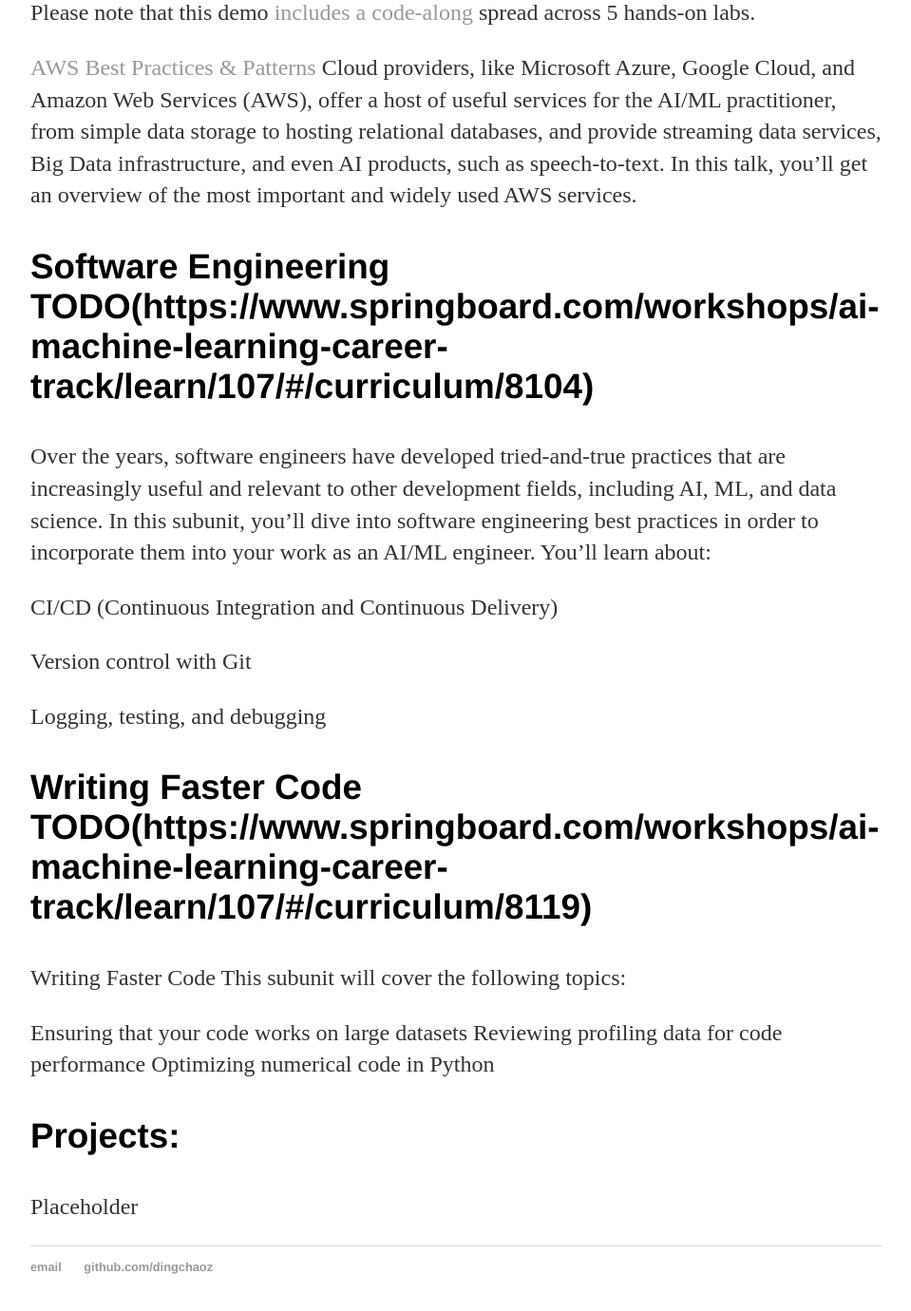
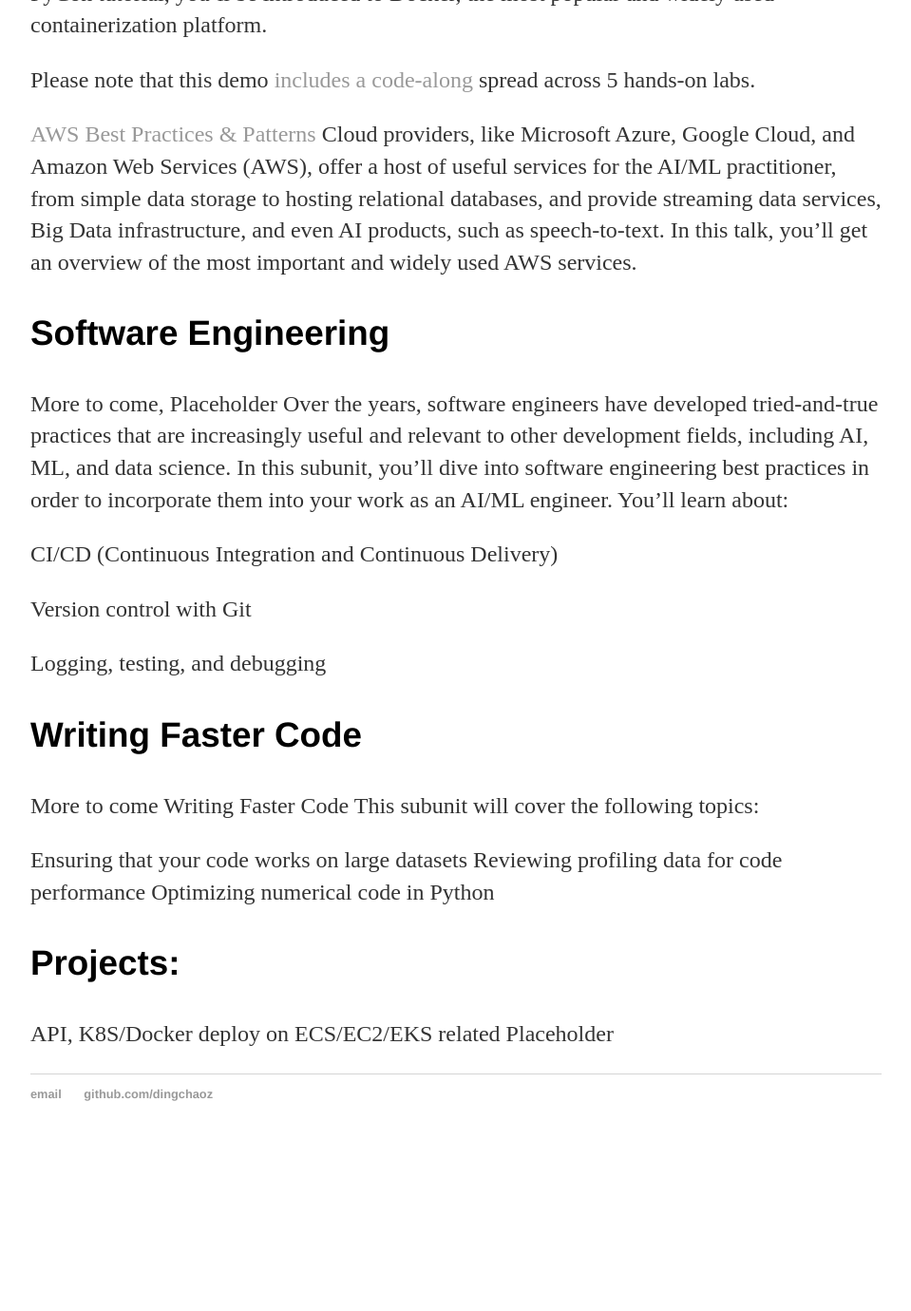
Before and after one commit to dingchaoz/dingchaoz.github.io, a Jekyll site: the page built from blog/3_month_plan.md, in a window 1280 px wide and 1400 px high, scrolled down 6833 px. Shown: the top 1380 px of the window at 95% size, without its empty margins (160-1119 px from the left). Built offline with Jekyll 4.4.1, drawn with Linux system fonts in a browser that asks for light colours; our own code applies the rules of GitHub Pages for plain Markdown files; after the commit the page ends 8054 px from its top, so only the background shows below that; some of the changed text lies outside the part shown.

Commit message:
Update 3_month_plan.md

```diff
--- a/blog/3_month_plan.md
+++ b/blog/3_month_plan.md
@@ -120,7 +120,7 @@
 
 
 ### Auto ML
-
+More to come, placeholder
 ### Deep Learning
 NLP:
    RNN/LSTM/Word Embedding/ Transfomer
@@ -155,7 +155,8 @@
 [AWS Best Practices & Patterns](https://www.youtube.com/embed/a3713oGB6Zk?showinfo=0&rel=0&controls=1&autoplay=1)
 Cloud providers, like Microsoft Azure, Google Cloud, and Amazon Web Services (AWS), offer a host of useful services for the AI/ML practitioner, from simple data storage to hosting relational databases, and provide streaming data services, Big Data infrastructure, and even AI products, such as speech-to-text. In this talk, you’ll get an overview of the most important and widely used AWS services.
 
-### Software Engineering TODO(https://www.springboard.com/workshops/ai-machine-learning-career-track/learn/107/#/curriculum/8104)
+### Software Engineering
+More to come, Placeholder
 Over the years, software engineers have developed tried-and-true practices that are increasingly useful and relevant to other development fields, including AI, ML, and data science. In this subunit, you’ll dive into software engineering best practices in order to incorporate them into your work as an AI/ML engineer. You’ll learn about:
 
 CI/CD (Continuous Integration and Continuous Delivery)
@@ -164,7 +165,8 @@
 
 Logging, testing, and debugging
 
-### Writing Faster Code TODO(https://www.springboard.com/workshops/ai-machine-learning-career-track/learn/107/#/curriculum/8119)
+### Writing Faster Code
+More to come
 Writing Faster Code
 This subunit will cover the following topics:
 
@@ -173,4 +175,5 @@
 Optimizing numerical code in Python
 
 ### Projects:
+API, K8S/Docker deploy on ECS/EC2/EKS related
 Placeholder
```
